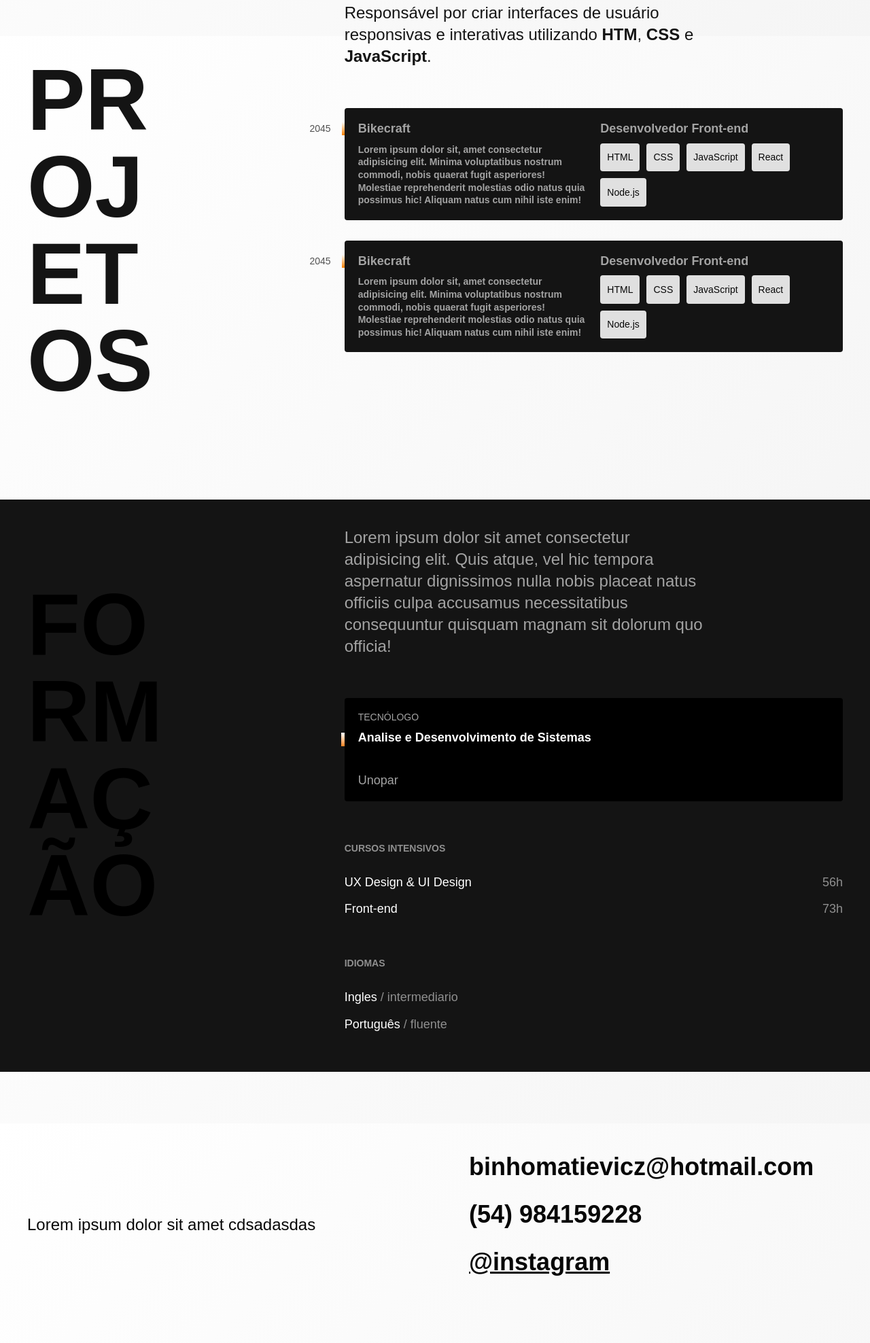
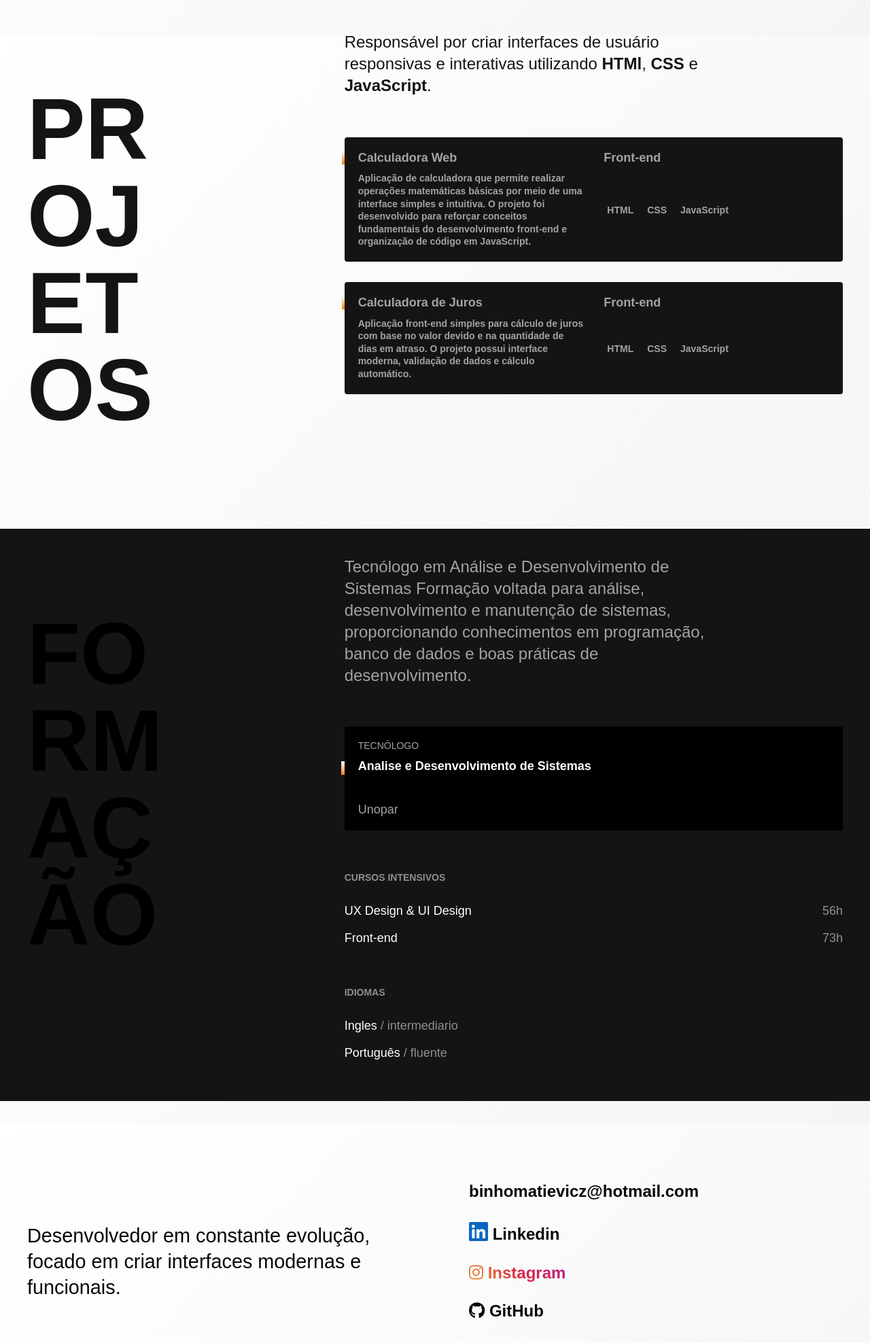
Before and after one commit to Matievicz217/Portfolio, a plain HTML site: page index.html in a window 1280 px wide. Shown: the part 747-2723 px from the top of the page at 68% size. Drawn offline with nearby package versions, Linux system fonts and the light colour scheme.

Commit message:
Terminando o portfolio

```diff
--- a/experiencia.css
+++ b/experiencia.css
@@ -26,6 +26,7 @@
     color: #141414;
 }
 
+
 .empresa{
     display: grid;
     grid-template-columns: 1fr 1fr;
@@ -34,7 +35,7 @@
     margin-bottom: 30px;
     border-radius: 4px;
     position: relative;
-    gap: 10px 20px;
+    gap: 10px 30px;
 }
 
 .empresa-ano{
@@ -81,10 +82,10 @@
 .empresa-habilidades li{
     font-size: 0.875rem;
     line-height: 1.2;
-    background: #e0e0e0;
-    padding: 5px 10px;
-    border-radius: 4px;
-
+    color: #a3a3a3;
+    font-weight: bold;
+    padding:10px 5px;
+    border-radius: 5px;
     display: flex;
     align-items: center;
     justify-content: center;
--- a/footer.css
+++ b/footer.css
@@ -14,21 +14,23 @@
 }
 
 .footer-texto{
-    font-size: 1.5rem;
+    font-size: 1.8rem;
     line-height: 1.33;
     color: #070707;
 }
 
 .footer-contato li{
     font-weight: bold;
-    font-size: 2.25rem;
+    font-size: 1.5rem;
     line-height: 1.1;
     color: #070707;
     margin-bottom: 30px;
 }
 
 .footer-contato li a{
+    font-size: 1.5rem;
     color: #070707;
+    text-decoration: none;
 }
 
 .footer-copy{
@@ -37,6 +39,27 @@
     color: #070707;
     text-align: center;
 }
+.instagram-icon {
+    font-size: 32px;
+    text-decoration: none;
+    background: linear-gradient(
+        45deg,
+        #f09433,
+        #e6683c,
+        #dc2743,
+        #cc2366,
+        #bc1888
+    );
+    -webkit-background-clip: text;
+    -webkit-text-fill-color: transparent;
+}
+
+.fa-linkedin {
+    color: #0A66C2;
+    font-size: 2rem;
+    transition: 0.3s;
+}
+
 
 @media(max-width:800px){
     .footer-container{
@@ -47,4 +70,7 @@
     .footer-contato li{
         font-size: 1.5rem;
     }
+    .footer-texto{
+        font-size: 1.25rem;
+    }
 }
--- a/global.css
+++ b/global.css
@@ -21,6 +21,7 @@ ul{
 
 img{
     max-width: 100%;
+    height: auto;
     display: block;
 }
 
@@ -39,3 +40,7 @@ img{
         max-width: initial;
     }
 }
+
+.header, .introducao, .experiencia, .formacao, .footer{
+    visibility: hidden;
+}
--- a/header.css
+++ b/header.css
@@ -6,6 +6,11 @@
     padding: 40px 20px;
     margin: 0 auto;
 
+}
+
+.web{
+    color: #F58000;
+    font-weight: bold;
 }
 
 .logo{
--- a/index.html
+++ b/index.html
@@ -4,9 +4,12 @@
 <head>
     <meta charset="UTF-8">
     <meta name="viewport" content="width=device-width, initial-scale=1.0">
+    <meta name="description" content="Desenvolvedor Front-end">
     <link rel="stylesheet" href="index.css">
     <link rel="stylesheet" href="global.css">
     <link rel="stylesheet" href="header.css">
+    <link rel="stylesheet" href="https://cdnjs.cloudflare.com/ajax/libs/font-awesome/6.7.2/css/all.min.css">
+    <script src="https://unpkg.com/scrollreveal"></script>
     <title>Portifolio</title>
 </head>
 
@@ -23,11 +26,14 @@
     </header>
 
     <main class="introducao">
-        <img class="foto-perfil" src="./img/WhatsApp Image 2026-06-11 at 15.36.11.jpeg" alt="Lobo Cinza">
+        <img class="foto-perfil" src="./img/WhatsApp Image 2026-06-11 at 15.36.11.jpeg" width="360" height="520"  alt="Foto de Cassiano">
         <div>
-            <h1>Desenvolvedor <br> Web</h1>
-            <p>Lorem ipsum dolor sit amet consectetur, adipisicing elit. Aspernatur, a, asperiores facere eum fugiat
-                accusant</p>
+            <h1>Desenvolvedor <br> <span class="web">Web</span></h1>
+            <p>Sou formado em Análise e Desenvolvimento de Sistemas (ADS) e estou aprofundando meus conhecimentos em
+                desenvolvimento Front-end. Tenho experiência com HTML, CSS e JavaScript, e estou em constante
+                aprendizado de novas tecnologias e boas práticas para criar interfaces modernas, responsivas e
+                intuitivas. Busco aprimorar minhas habilidades para desenvolver soluções que ofereçam uma ótima
+                experiência aos usuários e contribuam para projetos de qualidade.</p>
         </div>
     </main>
 
@@ -35,38 +41,33 @@
         <h2 class="subtitulo">Projetos</h2>
         <div>
             <p class="experiencia-texto">Responsável por criar interfaces de usuário responsivas e interativas
-                utilizando <strong>HTM</strong>, <strong>CSS</strong> e <strong>JavaScript</strong>.</p>
+                utilizando <strong>HTMl</strong>, <strong>CSS</strong> e <strong>JavaScript</strong>.</p>
 
             <div class="empresa">
-                <span class="empresa-ano">2045</span>
-                <h3 class="empresa-titulo">Bikecraft</h3>
-                <span class="empresa-titulo">Desenvolvedor Front-end</span>
-                <p class="empresa-texto">Lorem ipsum dolor sit, amet consectetur adipisicing elit. Minima voluptatibus
-                    nostrum commodi, nobis quaerat fugit asperiores! Molestiae reprehenderit molestias odio natus quia
-                    possimus hic! Aliquam natus cum nihil iste enim!</p>
+                <h3 class="empresa-titulo">Calculadora Web</h3>
+                <span class="empresa-titulo">Front-end</span>
+                <p class="empresa-texto">Aplicação de calculadora que permite realizar operações matemáticas básicas por
+                    meio de uma interface simples e intuitiva.
+                    O projeto foi desenvolvido para reforçar conceitos fundamentais do desenvolvimento front-end e
+                    organização de código em JavaScript.</p>
                 <ul class="empresa-habilidades">
                     <li>HTML</li>
                     <li>CSS</li>
                     <li>JavaScript</li>
-                    <li>React</li>
-                    <li>Node.js</li>
                 </ul>
             </div>
 
 
             <div class="empresa">
-                <span class="empresa-ano">2045</span>
-                <h3 class="empresa-titulo">Bikecraft</h3>
-                <span class="empresa-titulo">Desenvolvedor Front-end</span>
-                <p class="empresa-texto">Lorem ipsum dolor sit, amet consectetur adipisicing elit. Minima voluptatibus
-                    nostrum commodi, nobis quaerat fugit asperiores! Molestiae reprehenderit molestias odio natus quia
-                    possimus hic! Aliquam natus cum nihil iste enim!</p>
+                <h3 class="empresa-titulo">Calculadora de Juros</h3>
+                <span class="empresa-titulo">Front-end</span>
+                <p class="empresa-texto">Aplicação front-end simples para cálculo de juros com base no valor devido e na
+                    quantidade de dias em atraso.
+                    O projeto possui interface moderna, validação de dados e cálculo automático.</p>
                 <ul class="empresa-habilidades">
                     <li>HTML</li>
                     <li>CSS</li>
                     <li>JavaScript</li>
-                    <li>React</li>
-                    <li>Node.js</li>
                 </ul>
             </div>
 
@@ -80,9 +81,9 @@
 
             <div>
                 <p class="formacao-texto">
-                    Lorem ipsum dolor sit amet consectetur adipisicing elit. Quis atque, vel hic tempora aspernatur
-                    dignissimos nulla nobis placeat natus officiis culpa accusamus necessitatibus consequuntur quisquam
-                    magnam sit dolorum quo officia!
+                    Tecnólogo em Análise e Desenvolvimento de Sistemas
+                    Formação voltada para análise, desenvolvimento e manutenção de sistemas, proporcionando
+                    conhecimentos em programação, banco de dados e boas práticas de desenvolvimento.
                 </p>
 
                 <ul class="faculdade-lista">
@@ -116,19 +117,30 @@
 
 
     <footer class="footer" id="contato">
-        <div class="footer-container" >
+        <div class="footer-container">
             <p class="footer-texto">
-                Lorem ipsum dolor sit amet cdsadasdas
+                Desenvolvedor em constante evolução, focado em criar interfaces modernas e funcionais.
             </p>
-            <ul class="footer-contato" >
+            <ul class="footer-contato">
                 <li>binhomatievicz@hotmail.com</li>
-                <li>(54) 984159228</li>
-                <li><a href="http://" target="_blank"> @instagram</a></li>
+                <li><a href="https://www.linkedin.com/in/cassiano-guilherme-matievicz-de-barros-a87a03247/"
+                        target="_blank">
+                        <i class="fa-brands fa-linkedin"></i> Linkedin
+                    </a></li>
+                <li>
+                    <a class="instagram-icon" href="https://www.instagram.com/cassiano_matievicz" target="_blank">
+                        <i class="fa-brands fa-instagram"></i> Instagram</a>
+                </li>
+                <li><a href="https://github.com/Matievicz217" target="_blank">
+                        <i class="fa-brands fa-github"></i> GitHub
+                    </a></li>
             </ul>
-            <p class="footer-copy">Matievicz. Alguns direitos reservados</p>
+            <p class="footer-copy">© 2026 Matievicz</p>
         </div>
 
     </footer>
 </body>
 
+<script src="index.js"></script>
+
 </html>
--- a/index.js
+++ b/index.js
@@ -0,0 +1,27 @@
+window.sr = ScrollReveal({ reset: true });
+
+sr.reveal('.header', {
+    origin: 'top',
+    distance: '100px',
+    duration: 1500
+});
+sr.reveal('.introducao', {
+    origin: 'top',
+    distance: '100px',
+    duration: 1500
+});
+sr.reveal('.experiencia', {
+    origin: 'top',
+    distance: '100px',
+    duration: 1500
+});
+sr.reveal('.formacao', {
+    origin: 'top',
+    distance: '100px',
+    duration: 1500
+});
+sr.reveal('.footer', {
+    origin: 'top',
+    distance: '100px',
+    duration: 1500
+});
--- a/introducao.css
+++ b/introducao.css
@@ -28,6 +28,7 @@
     box-shadow: 0 0 20px #F58000;
     animation: flutuar 4s ease-in-out infinite;
 }
+
 
 @keyframes flutuar {
   0% {
```
